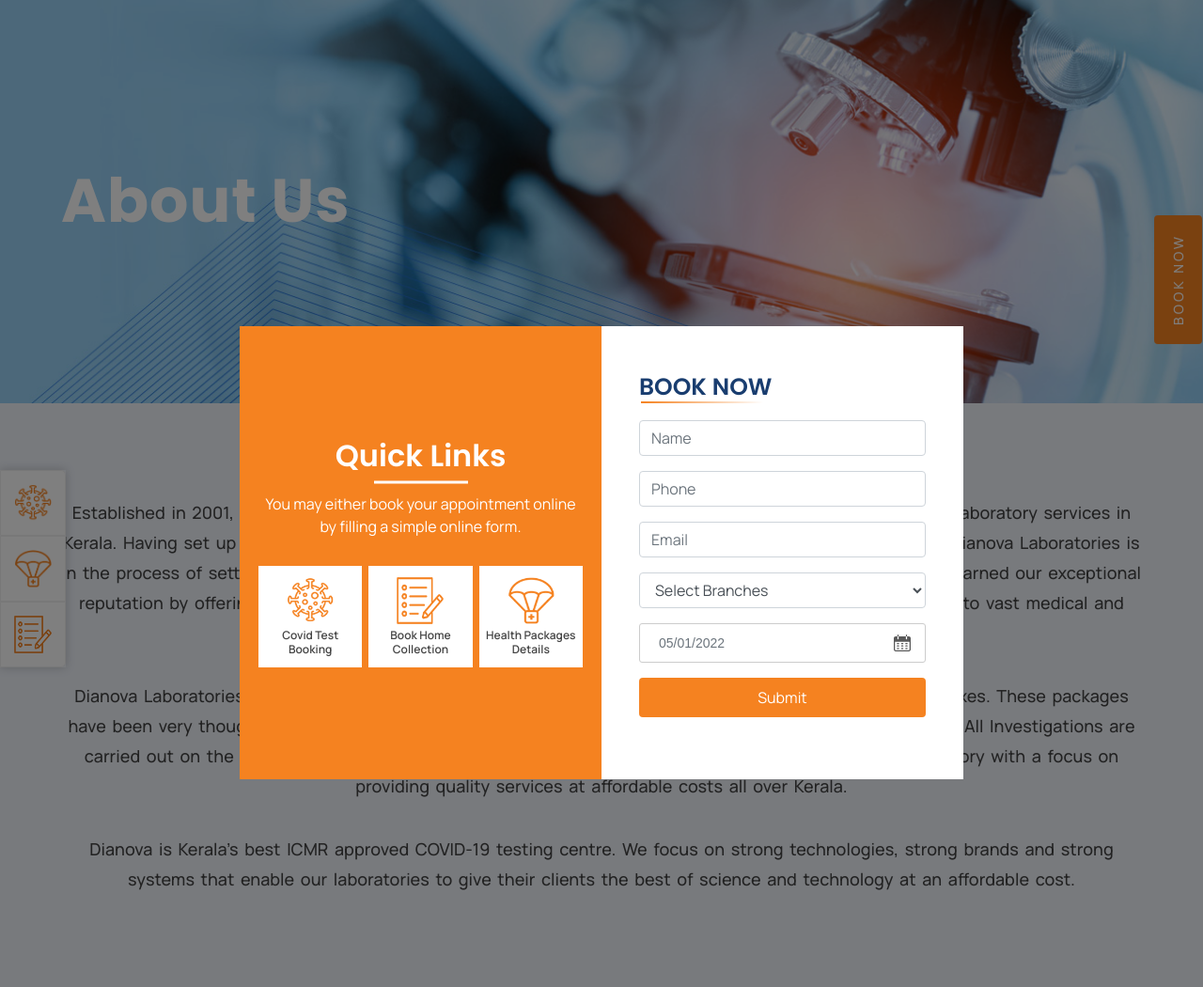
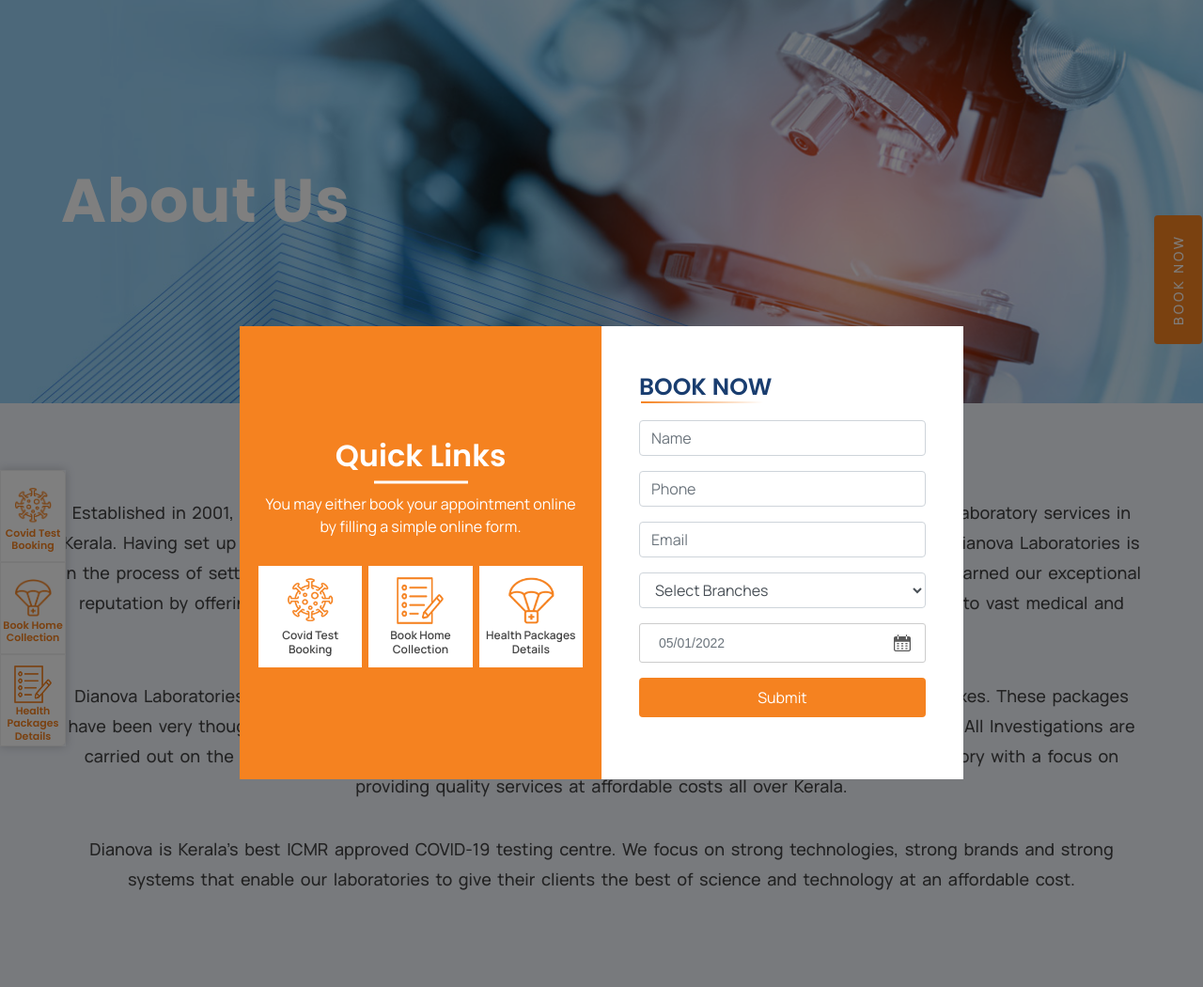
Before and after one commit to farookvm/dianova, a PHP site: page /about.php in a window 1280 px wide. Shown: the part 87-1137 px from the top of the page at 94% size. Run offline with PHP 8.4, Linux system fonts and the light colour scheme; some libraries are stand-ins or nearby versions; some web fonts are replaced.

Commit message:
changes updated

```diff
--- a/about.php
+++ b/about.php
@@ -145,8 +145,8 @@
                             </div>
                             <div class="dr-details">
                                 <span>Director</span>
-                                <h3>Dr Monu S</h3>
-                                <p>MSc.Mlt.Llb</p>
+                                <h3>Mr Monu S</h3>
+                                <p>MSc.MLT.LLB</p>
                             </div>
                         </div>
                     </div>
--- a/assets/css/style.css
+++ b/assets/css/style.css
@@ -3493,7 +3493,7 @@
     color: #fff;
     text-decoration: none;
     display: block;
-    height: 70px;
+    height: 98px;
     width: 70px;
     font-size: 24px;
     line-height: 50px;
@@ -3510,6 +3510,16 @@
 .button-sidebar a img {
     width: 40px;
     height: 40px;
+}
+
+.button-sidebar li a {
+    display: flex;
+    flex-direction: column;
+}
+
+.button-sidebar h5 {
+    font-size: 11px;
+    color: #f58220;
 }
 
 .button-sidebar li:first-child a {
--- a/footer/footer.php
+++ b/footer/footer.php
@@ -42,19 +42,22 @@
     <ul class="button-sidebar">
         <li class="fb-one">
             <a href="covid-test.php" class="sidebar_btn" target="_blank">
-                <img src="assets/img/popup/corona.png" alt="">
+                <div><img src="assets/img/popup/corona.png" alt=""></div>
+               <div><h5>Covid Test Booking</h5></div>
                 <span>Covid Test Booking</span>
             </a>
         </li>
         <li class="fb-two">
             <a href="home-collection.php" class="sidebar_btn" target="_blank">
-            <img src="assets/img/popup/health-package.png" alt="">
+            <div><img src="assets/img/popup/health-package.png" alt=""></div>
+            <div><h5>Book Home Collection</h5></div>
                 <span>Book Home Collection</span>
             </a>
         </li>
         <li class="fb-three">
             <a href="health-package.php" class="sidebar_btn" target="_blank">
-            <img src="assets/img/popup/home-collection.png" alt="">
+            <div><img src="assets/img/popup/home-collection.png" alt=""></div>
+            <div><h5>Health Packages Details</h5></div>
                 <span>Health Packages Details</span>
             </a>
         </li>
```
